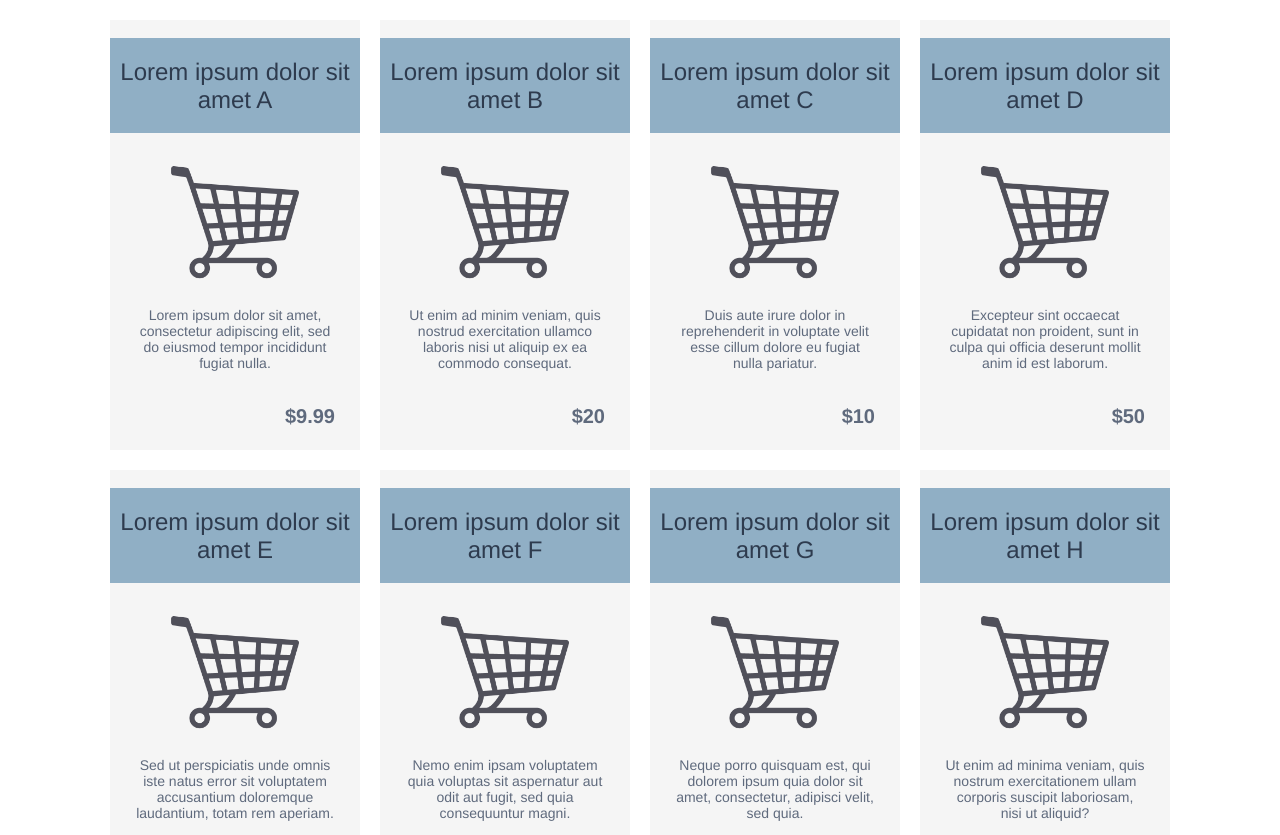
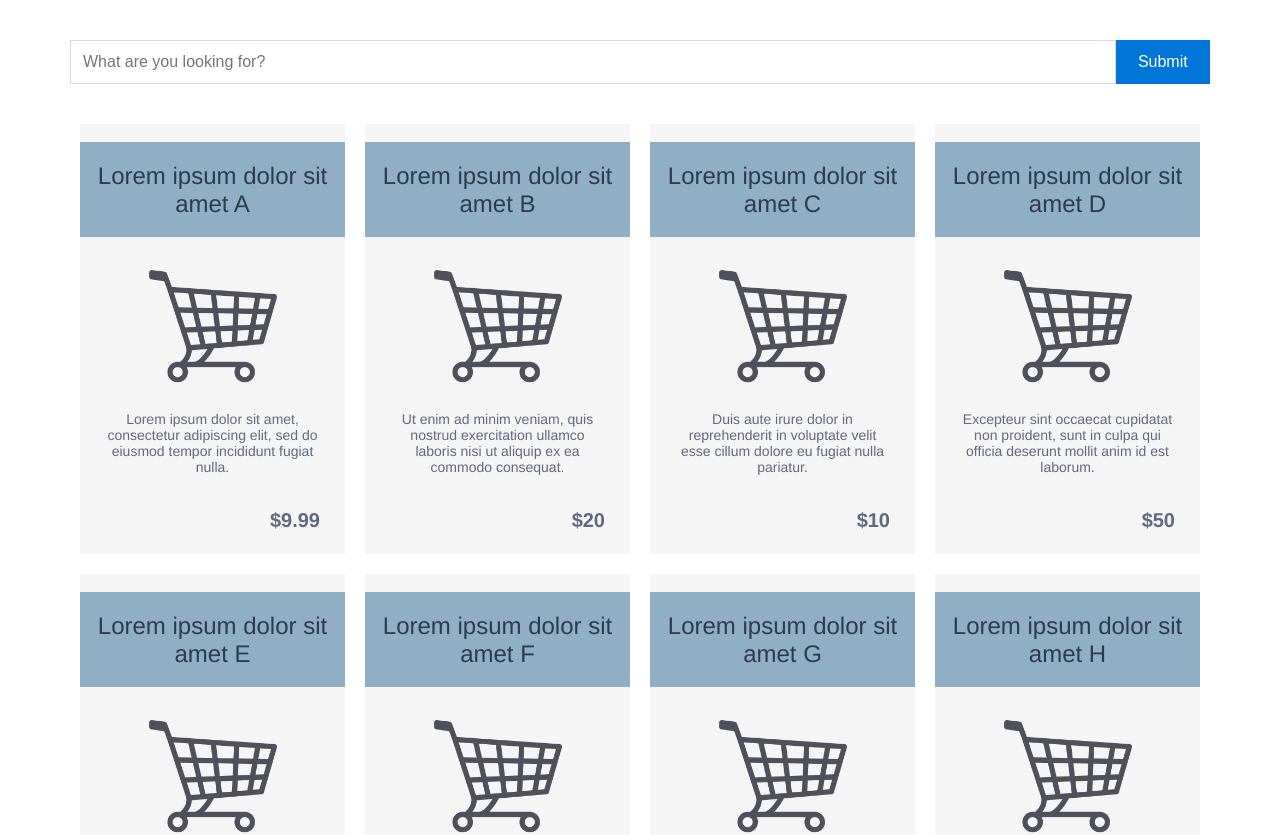
Before and after one commit to juniorvanin-zz/playground-react-redux, a React (Create React App) app: page / in a window 1280 px wide. Shown: the top 835 px of the page. Built offline with nearby package versions, Linux system fonts and the light colour scheme.

Commit message:
Adds search bar component.

```diff
--- a/src/App.css
+++ b/src/App.css
@@ -1,5 +1,6 @@
-.App {
-  text-align: center;
+body {
+  color: #5f6a7d;
+  font-family: "Square Market",Helvetica,Arial,sans-serif;
 }
 
 .container {
@@ -11,19 +12,57 @@
   max-width: 1140px;
 }
 
+.search-bar {
+  display: flex;
+  flex-wrap: no-wrap;
+  flex-direction: row;
+  justify-content: center;
+  margin: 40px 0px;
+}
+
+.search-bar input[type=text] {
+    width: 100%;
+    box-sizing: border-box;
+    background-color: white;
+    border: 1px solid rgba(0,0,0,.15);
+    padding: 12px;
+    font-size: 16px;
+}
+
+.search-bar button {
+  width: 100px;
+  color: #fff;
+  background-color: #0275d8;
+  border-color: #0275d8;
+  display: inline-block;
+  font-weight: 400;
+  line-height: 1.25;
+  text-align: center;
+  white-space: nowrap;
+  vertical-align: middle;
+  user-select: none;
+  border: 1px solid transparent;
+  padding: .5rem 1rem;
+  font-size: 1rem;
+}
+
 .shopping-card {
    display: flex;
    flex-wrap: wrap;
    color: #5f6a7d;
    font-family: "Square Market",Helvetica,Arial,sans-serif;
+   padding: 0px;
+}
+
+.search-bar form {
+  display: contents;
 }
 
 .shopping-card li {
   height: 430px;
-  width: 250px;
+  width: 265px;
   background: #f5f5f5;
-  margin-bottom: 20px;
-  margin-right: 20px;
+  margin: 0px 10px 20px 10px;
   list-style-type: none;
   display: flex;
   flex-wrap: wrap;
@@ -40,7 +79,7 @@
   text-align: center;
   color: #2e3b4e;
   background-color: #90AFC5;
-  width: 230px;
+  width: 245px;
   height: 55px;
   align-self: flex-start;
 }
--- a/src/App.js
+++ b/src/App.js
@@ -1,12 +1,14 @@
 import React from 'react';
 import ItemList from './itemList/containers/itemList'
+import SearchBar from './searchBar/components/searchBar'
 
 import './App.css';
 
 const App = () => (
   <div className="container">
     <div className="item-list">
-        <ItemList />
+      <SearchBar />
+      <ItemList />
     </div>
   </div>
 )
--- /dev/null
+++ b/src/searchBar/components/searchBar.js
@@ -0,0 +1,12 @@
+import React from 'react'
+
+const SearchBar = () => (
+  <div className="search-bar">
+    <form>
+      <input type="text" id="searchedItem" placeholder="What are you looking for?" autocomplete="off"/>
+      <button type="submit" class="">Submit</button>
+    </form>
+  </div>
+)
+
+export default SearchBar
```
Also changed, not shown: public/shopping-cart.jpg (deleted), src/resources/search.svg (added).
